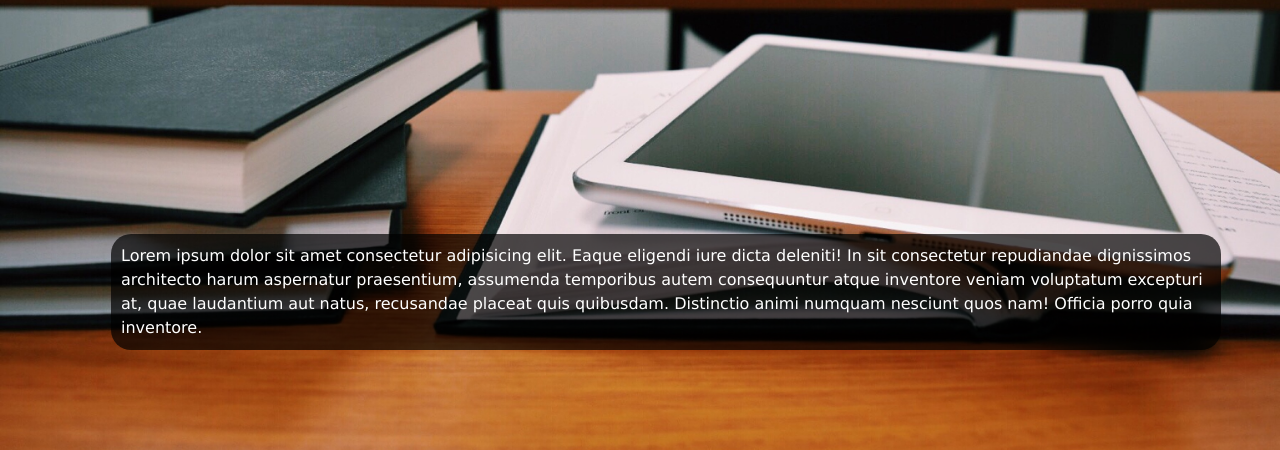
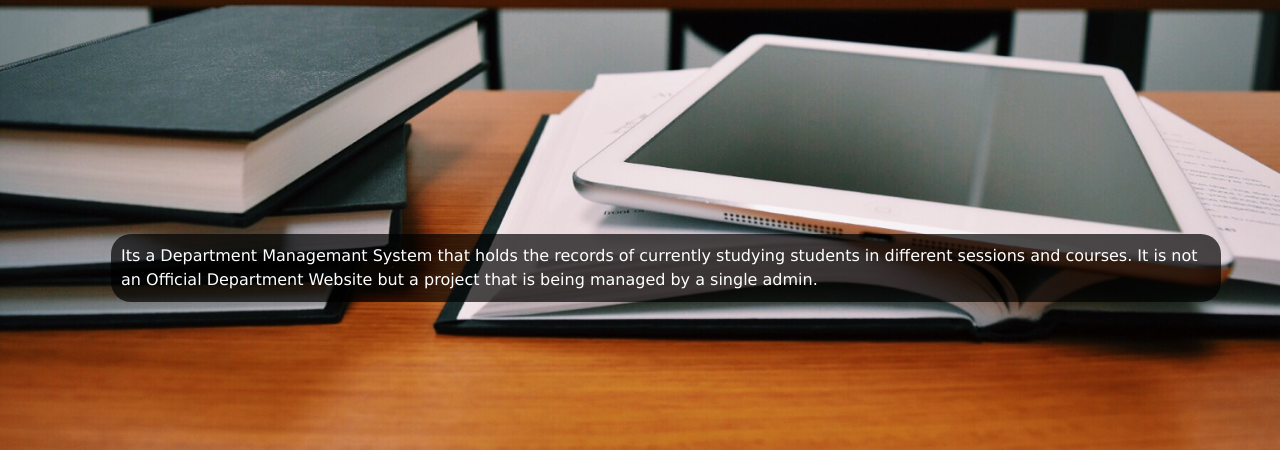
Before and after one commit to UmarHanifAdil1/Department_Management_System, a Django app: page / in a window 1280 px wide. Shown: the part 350-800 px from the top of the page. Run offline with Django 3.2, Linux system fonts and the light colour scheme; some libraries are stand-ins or nearby versions.

Commit message:
make it better

```diff
--- a/department/templates/my_lms/index.html
+++ b/department/templates/my_lms/index.html
@@ -31,7 +31,7 @@
         {% endif %}
         <div class="container pt-4" style="position: fixed; top:70%; left:7.5%;">
             <p style="background-color: rgba(0, 0, 0, 0.692); color:white; padding:10px; border-radius: 20px;">
-                Lorem ipsum dolor sit amet consectetur adipisicing elit. Eaque eligendi iure dicta deleniti! In sit consectetur repudiandae dignissimos architecto harum aspernatur praesentium, assumenda temporibus autem consequuntur atque inventore veniam voluptatum excepturi at, quae laudantium aut natus, recusandae placeat quis quibusdam. Distinctio animi numquam nesciunt quos nam! Officia porro quia inventore.
+                Its a Department Managemant System that holds the records of currently studying students in different sessions and courses. It is not an Official Department Website but a project that is being managed by a single admin.
             </p>
         </div>
      <!-- Optional JavaScript -->
```
Also changed, not shown: db.sqlite3.
